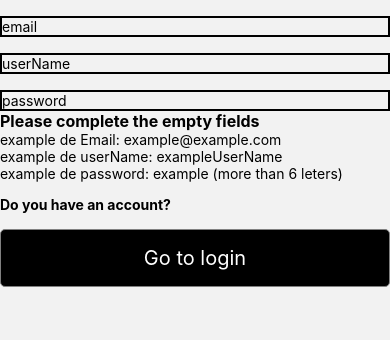
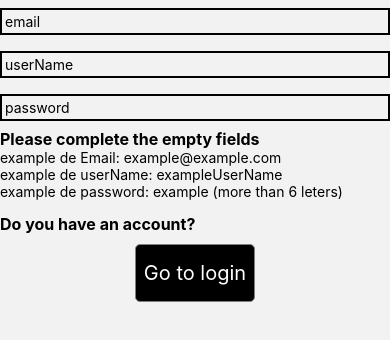
Before and after one commit to MarcosLagreste/ProyectoIntegradorParte2, a React Native app in the folder proyectoFinal/: screen / in a window 390 px wide. Shown: the top 340 px of the page. Built offline with nearby package versions, Linux system fonts and the light colour scheme; no server answers.

Commit message:
Changing styles

```diff
--- a/proyectoFinal/src/screens/Login/login.js
+++ b/proyectoFinal/src/screens/Login/login.js
@@ -30,19 +30,19 @@ class Login extends Component {
           secureTextEntry={true}
         />
         <TouchableOpacity style={styles.button} onPress={() => signIn(this.state.email, this.state.password)}>
-          <Text>
+          <Text style={styles.btnT}>
             Loguearme
           </Text>
         </TouchableOpacity>
         <View style={this.props.loginError ? styles.showError : styles.hideError}>
         <Text style={styles.errorText}>{this.props.loginError}</Text>
         </View>
-        <Text>
-          No tienes una cuenta?
+        <Text style={styles.btnR}>
+          You don't have an account?
         </Text>
         <TouchableOpacity style={styles.button} onPress={()=>this.props.navigation.navigate('Register')}>
-        <Text>
-          Ir al register
+        <Text style={styles.btnT}>
+          Go to register
         </Text>
         </TouchableOpacity>
       </View>
@@ -51,19 +51,20 @@ class Login extends Component {
 }
 const styles = StyleSheet.create({
   input:{
-    borderColor: '#dcdcdc',
-        borderWidth: 1,
+    borderColor: 'black',
+        borderWidth: 2,
         borderRadius: 2,
         padding:3,
-        marginBottom:8
+        marginVertical:8
   },
   button:{
     flex:1,
     borderWidth:1,
     borderRadius:5,
-    backgroundColor:'lightgreen',
+    backgroundColor:'black',
     paddingVertical:16,
     paddingHorizontal:8,
+    alignItems: 'center',
     marginHorizontal:'auto',
   },
   hideError:{
@@ -79,6 +80,14 @@ const styles = StyleSheet.create({
     borderRadius: 5,
     padding: 7,
   },
+  btnT:{
+    color: 'white',
+    fontSize: 20,
+  },
+  btnR:{
+    fontSize: 16,
+    fontWeight: 'bold'
+  }
 })
 
 
--- a/proyectoFinal/src/screens/Register/register.js
+++ b/proyectoFinal/src/screens/Register/register.js
@@ -51,11 +51,11 @@ class Register extends Component {
           secureTextEntry={true}
         />
         {this.state.email !== '' && this.state.userName !== '' && this.state.password !== '' ?
-        <TouchableOpacity style={styles.boton} onPress={
+        <TouchableOpacity style={styles.button} onPress={
           () => {
             signUp(this.state.email, this.state.password, this.state.userName)
           }}>
-          <Text>
+          <Text style={styles.btnT}>
             Register
           </Text>
         </TouchableOpacity>
@@ -73,7 +73,7 @@ class Register extends Component {
         <Text style={styles.btnR}>
         Do you have an account?
         </Text>
-        <TouchableOpacity style={styles.boton} onPress={()=>this.props.navigation.navigate('Login')}>
+        <TouchableOpacity style={styles.button} onPress={()=>this.props.navigation.navigate('Login')}>
         <Text style={styles.btnT}>
           Go to login
         </Text>
@@ -87,21 +87,24 @@ const styles =  StyleSheet.create({
   input:{
     borderWidth:2,
     borderColor:'black',
-    marginTop:16
+    marginVertical:8,
+    padding: 3,
   },
-  boton:{
+  button:{
     flex:1,
-    marginVertical:16,
-    padding:16,
-    borderWidth:2,
+    marginVertical:10,
+    paddingVertical:16,
+    paddingHorizontal:8,
     borderColor:'grey',
     borderWidth:1,
     borderRadius:5,
     backgroundColor:'black',
     alignItems: 'center',
+    marginHorizontal:'auto'
+
   },
   btnR:{
-    fontSize: 14,
+    fontSize: 16,
     fontWeight: 'bold'
   },
   btnT:{
```
